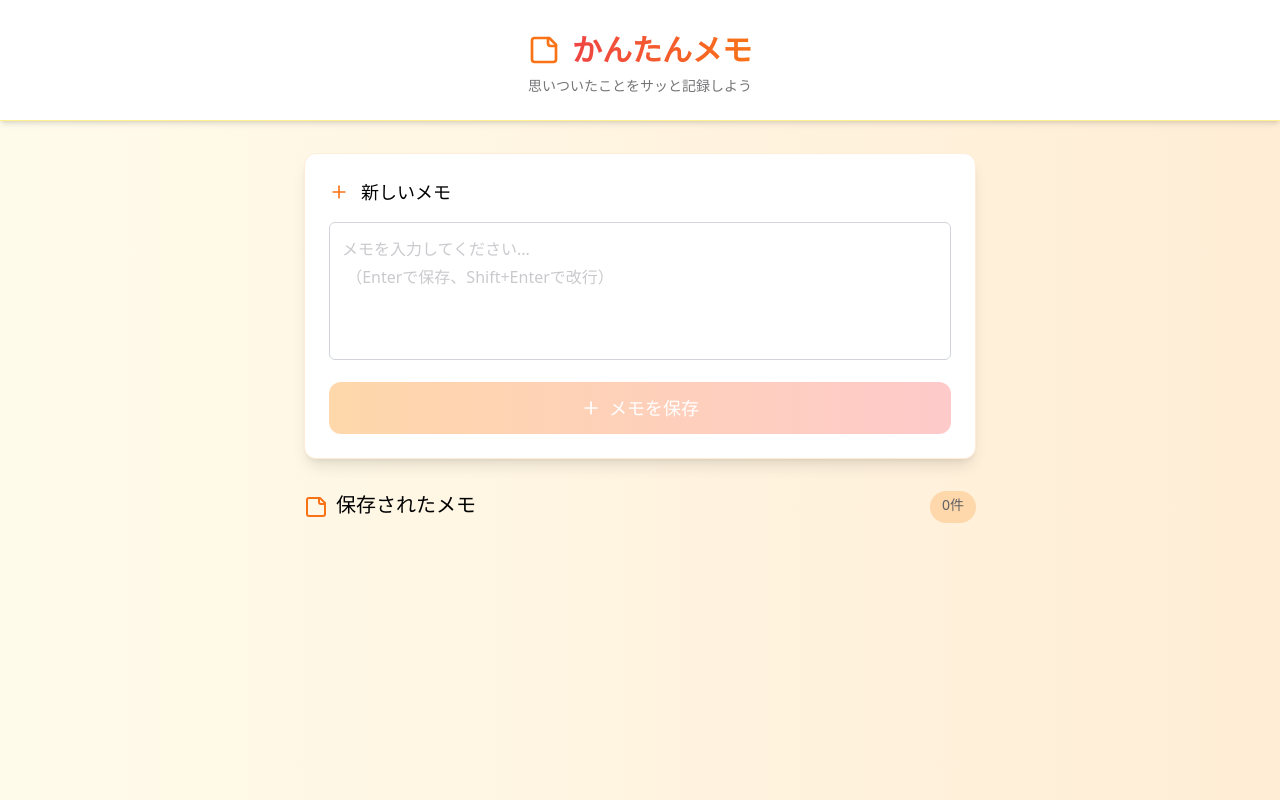
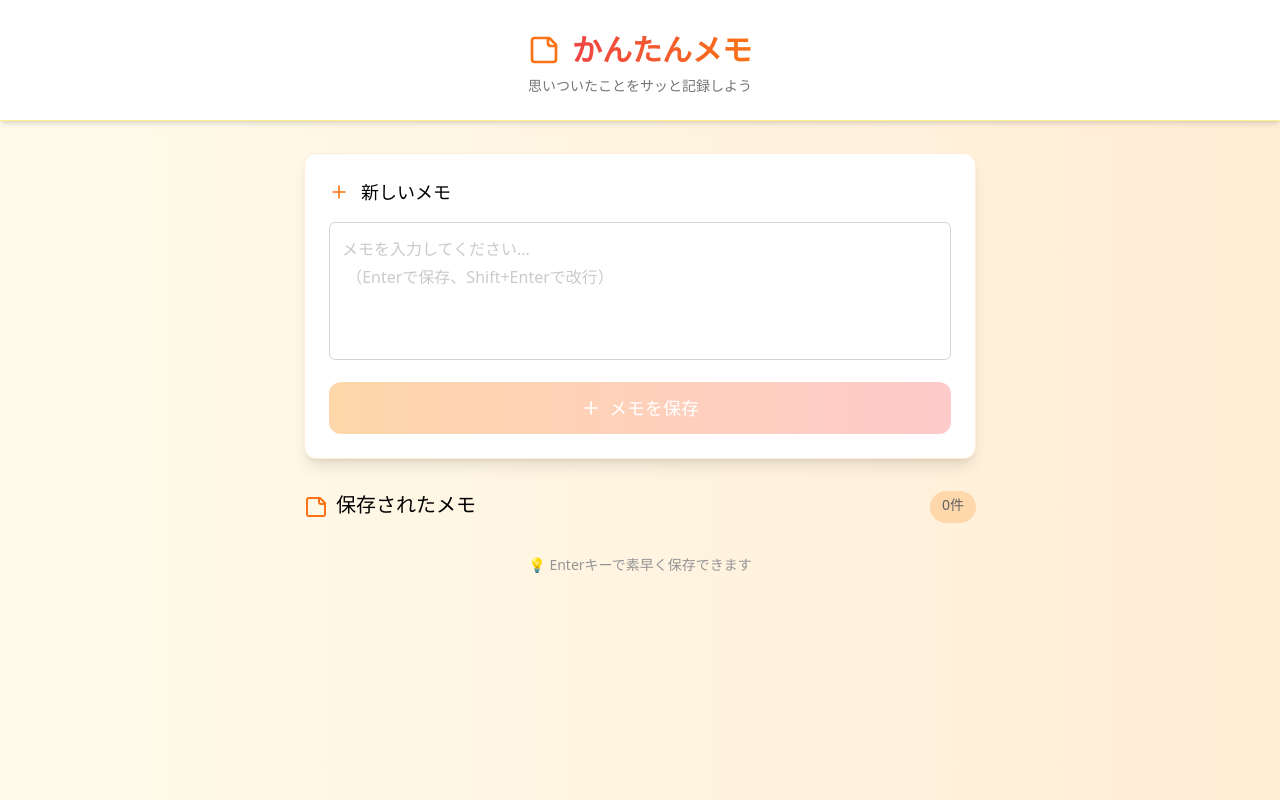
Before and after one commit to somanosuke/memo-app, a Laravel app: page /app in a window 1280 px wide. Run offline with Laravel 12, Linux system fonts and the light colour scheme; style sheets or scripts are compiled from the project's sources.

Commit message:
Enter送信、ShiftEnter改行を追加

```diff
--- /dev/null
+++ b/laravel/resources/js/components/Bottom.vue
@@ -0,0 +1,6 @@
+<script lang="ts"></script>
+<template>
+  <div class="component-root">
+    <p class="text-center text-gray-500 text-sm">💡 Enterキーで素早く保存できます</p>
+  </div>
+</template>
--- a/laravel/resources/js/components/TextareaForm.vue
+++ b/laravel/resources/js/components/TextareaForm.vue
@@ -30,11 +30,13 @@ async function handleSubmit() {
         v-model="content"
         placeholder="メモを入力してください... &#10; （Enterで保存、Shift+Enterで改行）"
         class="resize-none w-full leading-[1.75rem] p-3 mt-4 border border-gray-300 rounded-md outline-sky-200"
+        @keydown.enter.prevent="$event.shiftKey ? (content += '\n') : handleSubmit()"
       ></textarea>
       <button
         class="flex items-center justify-center gap-2 w-full bg-gradient-to-r from-orange-500 to-red-500 rounded-xl mt-4 p-3 disabled:cursor-not-allowed disabled:bg-gradient-to-r disabled:from-orange-200 disabled:to-red-200"
-        :disabled="content.length === 0"
+        :disabled="content.trim().length === 0"
       >
+        <!--trim()で改行を削除することで改行のみでは送信できない-->
         <Plus class="text-white" />
         <p class="text-white font-medium text-lg">メモを保存</p>
       </button>
--- a/laravel/resources/js/pages/app.vue
+++ b/laravel/resources/js/pages/app.vue
@@ -1,6 +1,7 @@
 <script setup lang="ts">
 import Header from "../components/Header.vue";
 import Textarea from "../components/TextareaForm.vue";
+import Bottom from "../components/Bottom.vue";
 import MemoList from "../features/MemoList.vue";
 import { ref, onMounted } from "vue";
 import api from "@/bootstrap";
@@ -24,5 +25,6 @@ onMounted(() => {
     <Header />
     <Textarea @saved="getMemos" />
     <MemoList :memos="memos" />
+    <Bottom />
   </div>
 </template>
```
